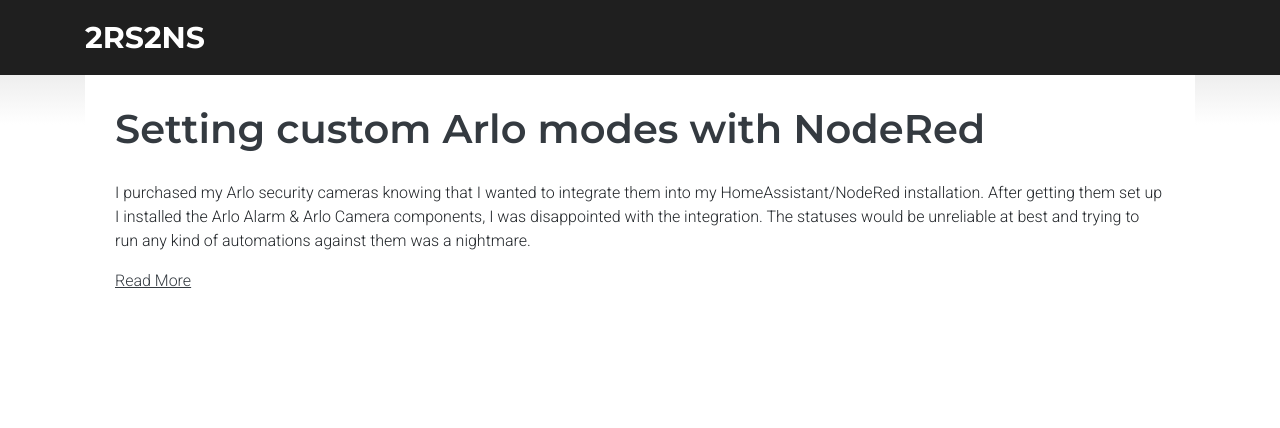
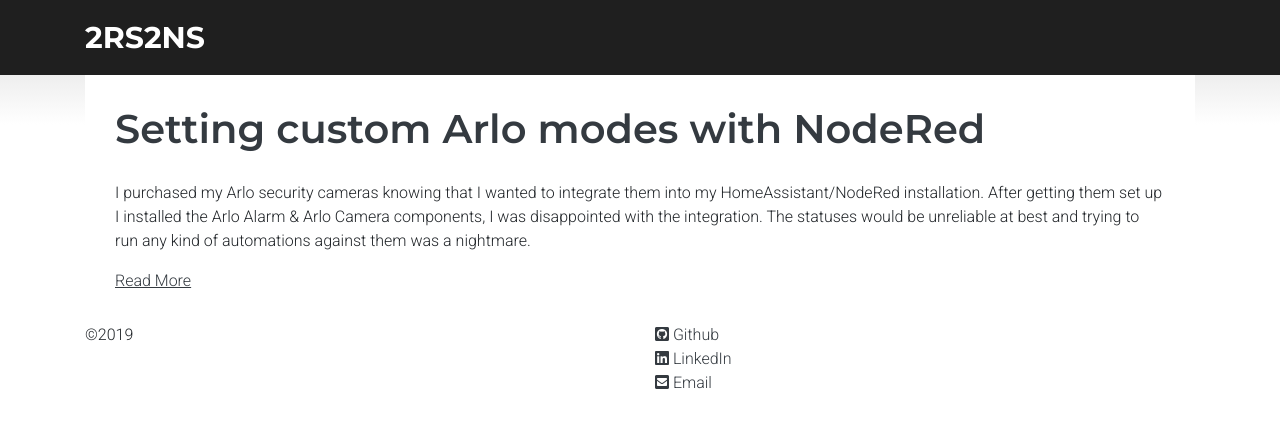
Before and after one commit to godloth/2rs2ns, a Jekyll site: the page built from index.html, in a window 1280 px wide. Shown: the top 428 px of the page. Built offline with Jekyll 4.4.1, drawn with Linux system fonts in a browser that asks for light colours; nearby versions of some CDN libraries.

Commit message:
updating footer

```diff
--- a/_includes/footer.html
+++ b/_includes/footer.html
@@ -1,5 +1,16 @@
 <footer>
-
+	<div class='container'>
+		<div class='row'>
+			<div class='col-6'>
+				&copy;{{ site.time | date: '%Y' }}
+			</div>
+			<div class='col-6'>
+				<div><a href='https://github.com/Siege36'><i class="fab fa-github-square"></i> Github</a></div>
+				<div><a href='https://www.linkedin.com/in/carl-herrmann-8a213a47/'><i class="fab fa-linkedin"></i> LinkedIn</a></div>
+				<div><a href='mailto:CJ@2rs2ns.com'><i class="fas fa-envelope-square"></i> Email</a></div>
+			</div>
+		</div>
+	</div>
 </footer>
 
 {% include analytics.html %}
```
